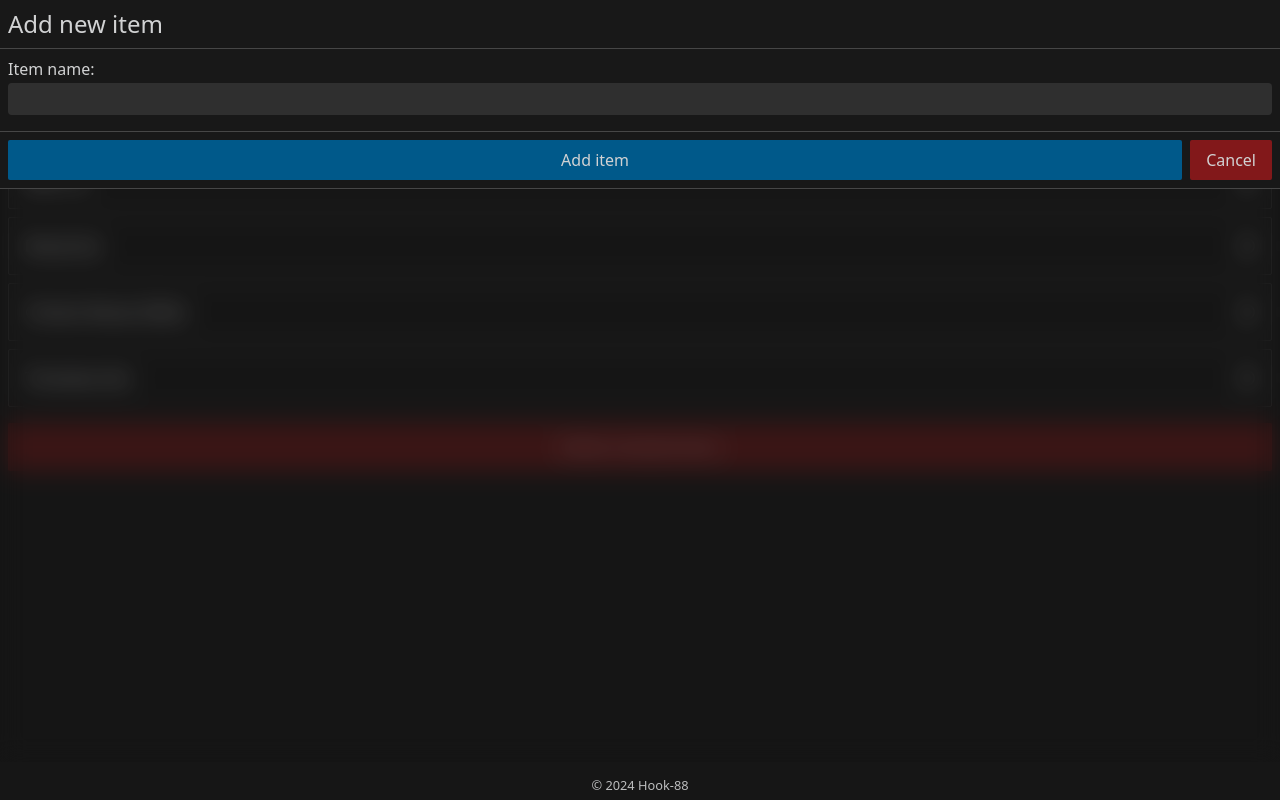
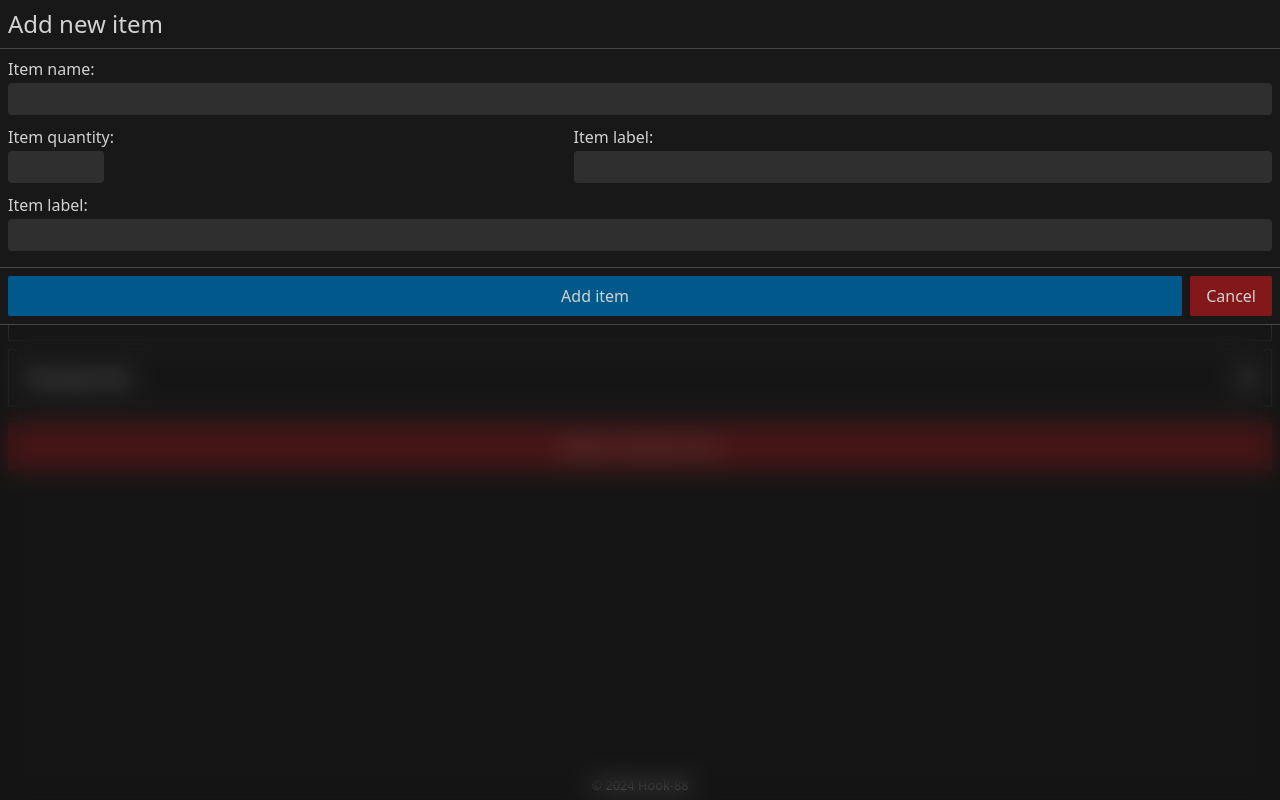
Before and after one commit to Hook-88/shopping-list, a Vue app: page / in a window 1280 px wide. Both pictures are taken after a click on the button 1253 px from the left and 24 px from the top of the page. Built offline with nearby package versions, Linux system fonts and the light colour scheme; the HTML template or start-up script is replaced by a standard one.

Commit message:
add basic markup and styles for fotm

```diff
--- a/src/components/input/BaseInput.vue
+++ b/src/components/input/BaseInput.vue
@@ -31,8 +31,8 @@ function handleInput(event: Event) {
 </script>
 
 <template>
-  <div class="flex flex-col gap-0.5">
+  <div class="flex flex-col gap-0.5 grow">
     <label v-if="label" :for="label">{{ label }}:</label>
-    <input :value="modelValue" v-bind="attrs" class="grow" :id="label" @input="handleInput" />
+    <input :value="modelValue" v-bind="attrs" :id="label" @input="handleInput" />
   </div>
 </template>
--- a/src/components/modal/BaseModal.vue
+++ b/src/components/modal/BaseModal.vue
@@ -25,8 +25,9 @@ function handleClose() {
 </script>
 
 <template>
-  <dialog class="open:bg-[#181818]/20 backdrop-blur-md text-[#d1d2d3] min-w-full h-full" ref='dialog-ref'
-    @close="handleClose">
+  <dialog
+    class="open:bg-[#181818]/20 backdrop:backdrop-blur-md text-[#d1d2d3] min-w-full max-w-[calc(100vw-2rem)] max-h-[calc(100vh-2rem)]"
+    ref='dialog-ref' @close="handleClose">
     <div class="bg-[#181818] border-b border-white/20">
       <header class="flex items-center justify-between border-b border-white/20 text-2xl p-2"
         v-if="dialogStore.dialogTitle">
--- a/src/features/add-new-item/form/ShoppingItemForm.vue
+++ b/src/features/add-new-item/form/ShoppingItemForm.vue
@@ -5,9 +5,14 @@ import BaseInput from '@/components/input/BaseInput.vue';
 </script>
 
 <template>
-  <form class="flex flex-col gap-4 mt-2">
-    <main class="mx-2">
+  <form class="flex flex-col gap-4 mt-2 w-full">
+    <main class="mx-2 flex flex-col gap-2.5">
       <BaseInput label="Item name" class="bg-white/10 rounded-sm py-1 px-2" />
+      <div class="flex gap-2">
+        <BaseInput label="Item quantity" class="bg-white/10 rounded-sm py-1 px-2 w-24" type="number" />
+        <BaseInput label="Item label" class="bg-white/10 rounded-sm py-1 px-2" />
+      </div>
+      <BaseInput label="Item label" class="bg-white/10 rounded-sm py-1 px-2" />
     </main>
     <footer class="flex items-center justify-between py-2 gap-2 border-t border-white/20 px-2">
       <BaseButton class="grow">Add item</BaseButton>
```
